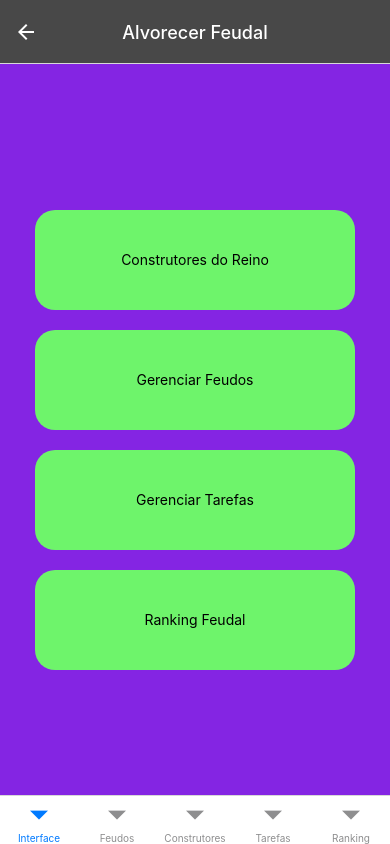
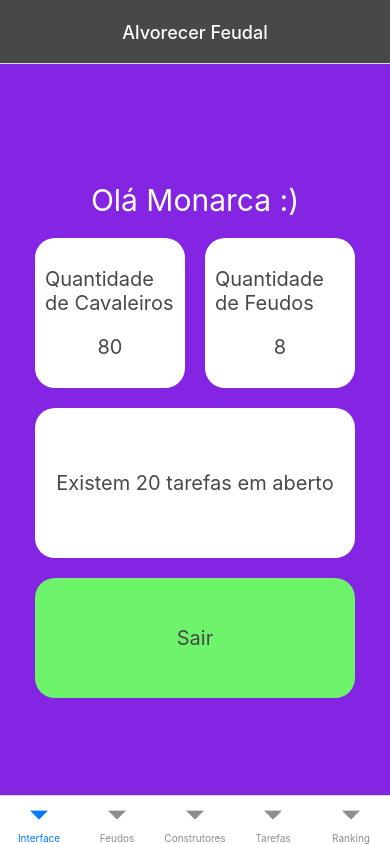
Before and after one commit to Mateusas3s/DS-Feudo-Violeta, a React Native app in the folder alvorecer_feudal/: screen /MenuAdmin in a window 390 px wide. Built offline with nearby package versions, Linux system fonts and the light colour scheme.

Commit message:
pagina menuAdmin concluida

```diff
--- a/alvorecer_feudal/App.js
+++ b/alvorecer_feudal/App.js
@@ -32,7 +32,7 @@ export default function App(){
         <Stack.Screen name = 'Menu' component={UserMenu} options={{headerLeft: ()=> null}}/>
                                                                   {/*Remover o botão de voltar do cabeçalho*/}
                                                                   {/*Não esta pronto pq ainda não há um botão pra deslogar*/}
-        <Stack.Screen name = 'MenuAdmin' component={AdminMenu} options={{/*headerLeft: ()=> null*/}}/>
+        <Stack.Screen name = 'MenuAdmin' component={AdminMenu} options={{headerLeft: ()=> null}}/>
 
       </Stack.Navigator>
     </NavigationContainer>
--- a/alvorecer_feudal/src/Screen/Admin/InterfaceAdmin/index.js
+++ b/alvorecer_feudal/src/Screen/Admin/InterfaceAdmin/index.js
@@ -1,28 +1,41 @@
-import React from "react";
+import React, {useState} from "react";
 import {View, Text, StyleSheet, TouchableOpacity} from 'react-native';
 
 export default function InterfaceAdmin({navigation}){
+
+    const [quantCavaleiros, setQuantCavaleiros]= useState('80');
+    const [quantFeudos, setQuantFeudos]= useState('8');
+    const [quantTarefas, setQuantTarefas]= useState('20');
+
+
+
     return(
     <View style = {styles.container}>
 
-        <TouchableOpacity style={styles.button}
-            onPress={() => navigation.navigate("Construtores")}>
-            <Text>Construtores do Reino</Text>
-        </TouchableOpacity>
+        <Text style={styles.greeting}>Olá Monarca :)</Text>
+
+            <View style={styles.containeralfa}>
+
+                <View style={styles.containernumerico}>
+                    <Text style={styles.text}>Quantidade de Cavaleiros</Text>
+                    <Text style={styles.text}>{quantCavaleiros}</Text>
+                </View>
+
+                <View style={styles.containernumerico}>
+                    <Text style={styles.text}>Quantidade de Feudos</Text>
+                    <Text style={styles.text}>{quantFeudos}</Text>
+                </View>
+
+            </View>
+
+            <View style={styles.textcontainer}>
+                <Text style={styles.text}>Existem {quantTarefas} tarefas em aberto</Text>
+
+            </View>
 
         <TouchableOpacity style={styles.button}
-            onPress={() => navigation.navigate("Feudos")}>
-            <Text>Gerenciar Feudos</Text>
-        </TouchableOpacity>
-
-        <TouchableOpacity style={styles.button}
-            onPress={() => navigation.navigate("Tarefas")}>
-            <Text>Gerenciar Tarefas</Text>
-        </TouchableOpacity>
-
-        <TouchableOpacity style={styles.button}
-            onPress={() => navigation.navigate("Ranking")}>
-            <Text>Ranking Feudal</Text>
+            onPress = {() => navigation.navigate('Login')}>
+            <Text style={styles.text}>Sair</Text>
         </TouchableOpacity>
 
     </View>
@@ -39,14 +52,40 @@ const styles = StyleSheet.create({
 
     },
 
-    tittle: {
-        fontSize: 40,
-        color: '#fff',
-        marginBottom: 0,
+    containeralfa: {
+        flexDirection: 'row',
+        backgroundColor: '#8425E3',
+        alignItems: 'center',
+        justifyContent: 'center',
+
+    },
+
+    textcontainer: {
+        height: 150,
+        width: 320,
+        borderRadius: 20,
+        marginTop: 20,
+        backgroundColor: '#fff',
+        alignItems: 'center',
+        justifyContent: 'center',
+        elevation: 15,
+
+    },
+
+    containernumerico: {
+        height: 150,
+        width: 150,
+        borderRadius: 20,
+        marginHorizontal: 10,
+        backgroundColor: '#fff',
+        alignItems: 'center',
+        justifyContent: 'center',
+        elevation: 15,
+
     },
 
     button: {
-        height: 100,
+        height: 120,
         width: 320,
         borderRadius: 20,
         marginTop: 20,
@@ -56,4 +95,20 @@ const styles = StyleSheet.create({
         elevation: 15
 
     },
+
+    text: {
+        margin: 10,
+        fontSize: 20,
+        color: '#484848',
+        alignItems: 'center',
+        justifyContent: 'center',
+
+    },
+
+    greeting: {
+        margin: 20,
+        fontSize: 30,
+        color: '#fff'
+
+    },
 })
```
